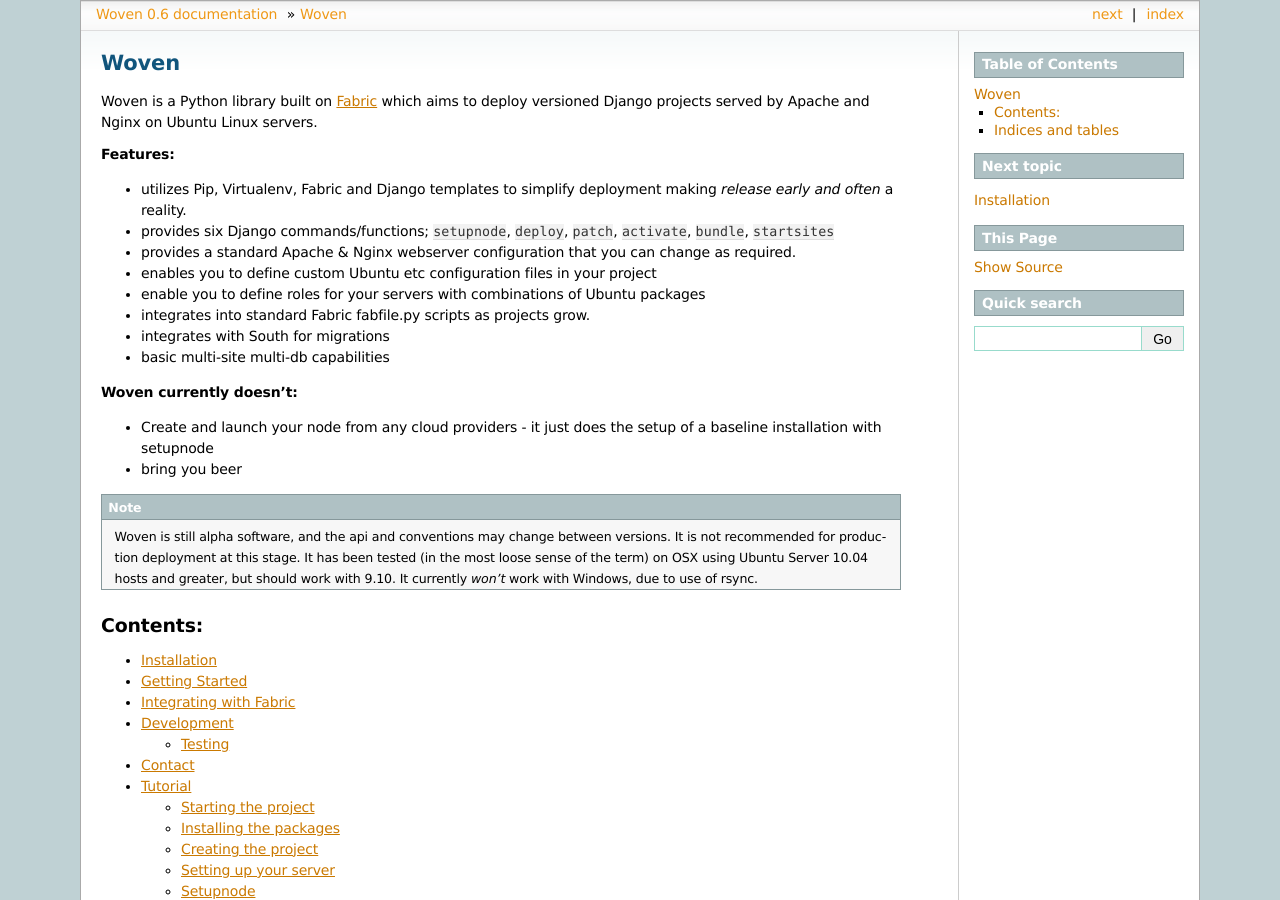
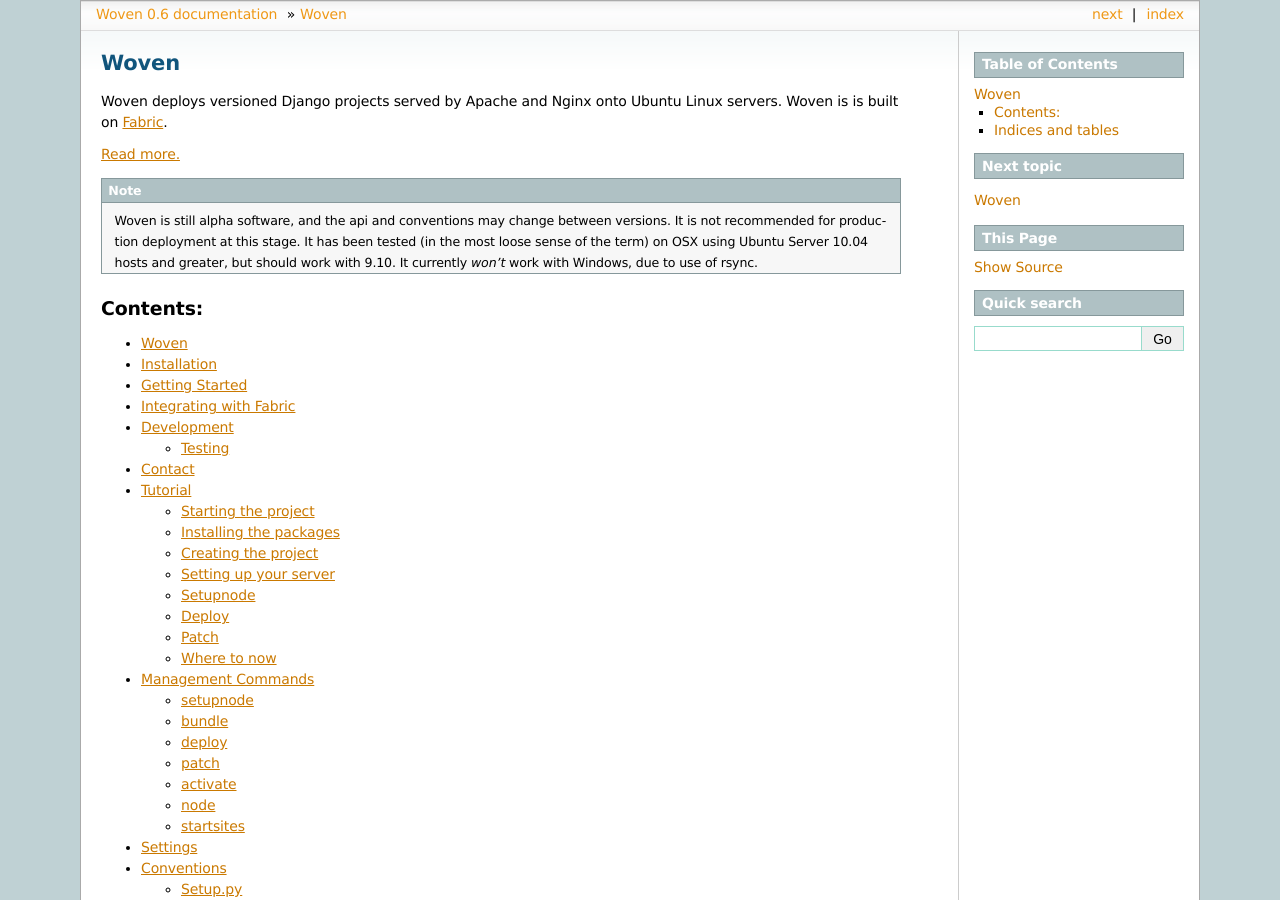
Before and after one commit to bretth/woven, a Sphinx documentation site: the page built from docs/index.rst, in a window 1280 px wide and 900 px high. Built offline with Sphinx 7.4.7, drawn with Linux system fonts in a browser that asks for light colours; pages that are not in the unit, such as notebooks, are missing from menus.

Commit message:
rework docs

```diff
--- a/README.txt
+++ b/README.txt
@@ -1,29 +1,7 @@
 
-Woven is a Python library built on `Fabric <http://docs.fabfile.org/>`_ which aims to deploy versioned Django projects served by Apache and Nginx on Ubuntu Linux servers.
+Woven deploys versioned Django projects served by Apache and Nginx onto Ubuntu Linux servers. Woven is is built on `Fabric <http://docs.fabfile.org/>`_.
 
-**Features:**
-
-* utilizes Pip, Virtualenv, Fabric and Django templates to simplify deployment making *release early and often* a reality.
-
-* provides six Django commands/functions; ``setupnode``, ``deploy``, ``patch``, ``activate``, ``bundle``, ``startsites``
-
-* provides a standard Apache & Nginx webserver configuration that you can change as required.
-
-* enables you to define custom Ubuntu etc configuration files in your project
-
-* enable you to define roles for your servers with combinations of Ubuntu packages
-
-* integrates into standard Fabric fabfile.py scripts as projects grow.
-
-* integrates with South for migrations
-
-* basic multi-site multi-db capabilities
-
-**Woven currently doesn't:**
-
-* Create and launch your node from any cloud providers - it just does the setup of a baseline installation with setupnode
-
-* bring you beer
+:doc:`Read more.</main>`
 
 .. note::
 
```
Also changed, not shown: docs/main.rst (+24 -1 lines).
